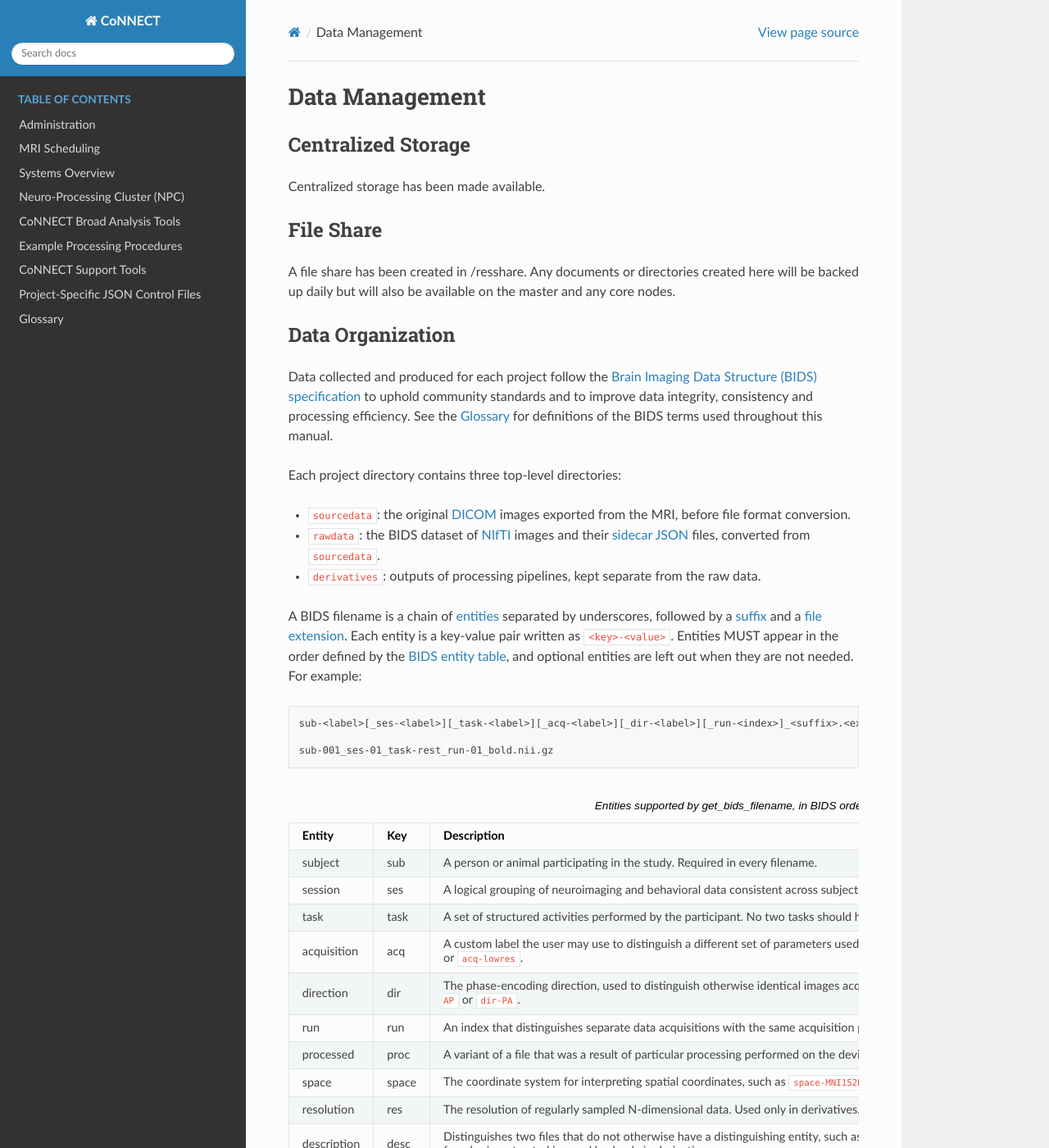
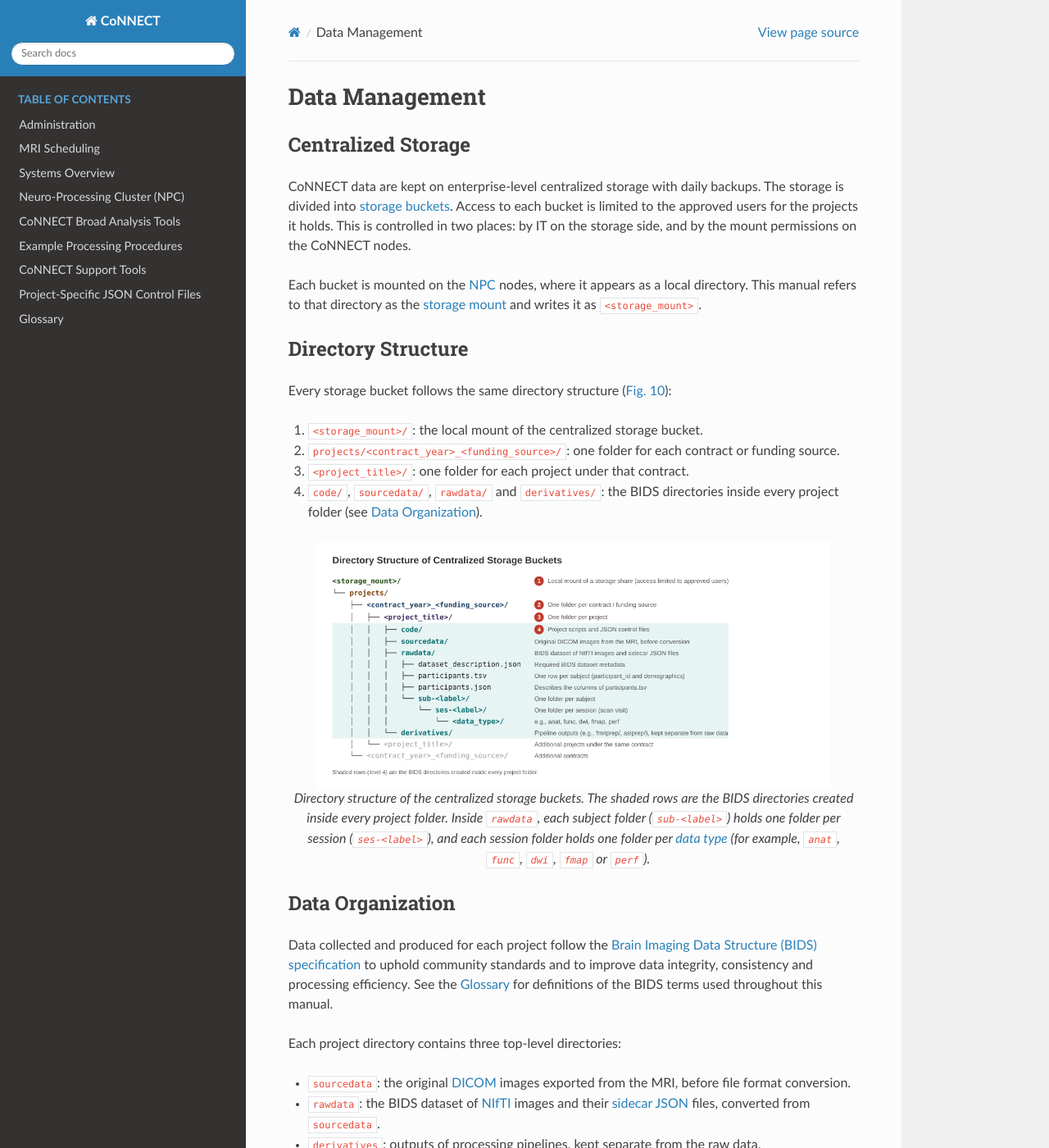
Before and after one commit to mattsherwood87/wsuconnect, a Sphinx documentation site: the page built from docs/source/systems_overview/data_storage.rst, in a window 1280 px wide and 1400 px high. Shown: the whole window at 82% size. Built offline with Sphinx 7.4.7 and the Read the Docs theme 3.1.0, drawn with Linux system fonts in a browser that asks for light colours.

Commit message:
Add storage directory structure figure and replace resshare paths in manual
Replace the File Share text in Data Management with a description of
centralized storage buckets, their access control and a directory
structure figure. Add storage bucket and storage mount to the glossary.
Reference the FreeSurfer/MATLAB license folder by its location in the
wsuconnect package instead of a resshare path.

Co-Authored-By: Claude Opus 5.5 <noreply@anthropic.com>
Claude-Session: https://claude.ai/code/session_01RuKq8sGMeBb23TQgV9bpw7

```diff
--- a/docs/source/cluster_computing/containerized_processing.rst
+++ b/docs/source/cluster_computing/containerized_processing.rst
@@ -61,9 +61,10 @@ Helpful Docker Commands
 
 .. code-block:: shell-session
 
-    $ docker run -it --rm -p 6080:6080 -v /resshare/wsuconnect/wsuconnect/licenses:/licenses:rw wsuconnect/matlab:r2024b -vnc
+    $ docker run -it --rm -p 6080:6080 -v <wsuconnect>/licenses:/licenses:rw wsuconnect/matlab:r2024b -vnc
 
-    For MATLAB, pass the GUI port (6080) and the license path. Once running, point a browser to
+    For MATLAB, pass the GUI port (6080) and the license path. ``<wsuconnect>`` is the full path to the folder where the
+    wsuconnect package is installed; Docker needs the full path for a bind mount. Once running, point a browser to
     http://localhost:6080/vnc.html and use the password matlab.
 
 
--- a/docs/source/systems_overview/data_storage.rst
+++ b/docs/source/systems_overview/data_storage.rst
@@ -5,14 +5,36 @@ Data Management
 Centralized Storage
 -------------------
 
-Centralized storage has been made available.
+CoNNECT data are kept on enterprise-level centralized storage with daily backups. The storage is divided into
+:term:`storage buckets <storage bucket>`. Access to each bucket is limited to the approved users for the projects it holds. This is
+controlled in two places: by IT on the storage side, and by the mount permissions on the CoNNECT nodes.
+
+Each bucket is mounted on the :term:`NPC` nodes, where it appears as a local directory. This manual refers to that directory as
+the :term:`storage mount` and writes it as ``<storage_mount>``.
 
 
-File Share
-----------
+.. _storage_directory_structure:
 
-A file share has been created in /resshare. Any documents or directories created here will be backed up daily but will also be
-available on the master and any core nodes.
+Directory Structure
+-------------------
+
+Every storage bucket follows the same directory structure (:numref:`storage_directory_structure_figure`):
+
+#. ``<storage_mount>/``: the local mount of the centralized storage bucket.
+#. ``projects/<contract_year>_<funding_source>/``: one folder for each contract or funding source.
+#. ``<project_title>/``: one folder for each project under that contract.
+#. ``code/``, ``sourcedata/``, ``rawdata/`` and ``derivatives/``: the BIDS directories inside every project folder
+   (see :ref:`data_organization`).
+
+.. _storage_directory_structure_figure:
+
+.. figure:: ../_images/storage_directory_structure.png
+   :align: center
+   :width: 90%
+
+   Directory structure of the centralized storage buckets. The shaded rows are the BIDS directories created inside every
+   project folder. Inside ``rawdata``, each subject folder (``sub-<label>``) holds one folder per session (``ses-<label>``),
+   and each session folder holds one folder per :term:`data type` (for example, ``anat``, ``func``, ``dwi``, ``fmap`` or ``perf``).
 
 
 .. _data_organization:
```
Also changed, not shown: docs/source/_images/storage_directory_structure.html (added, +43 -0 lines), docs/source/cluster_computing/open-source_software.rst (+4 -3 lines), docs/source/glossary.rst (+7 -0 lines), docs/source/_images/storage_directory_structure.png (added).
